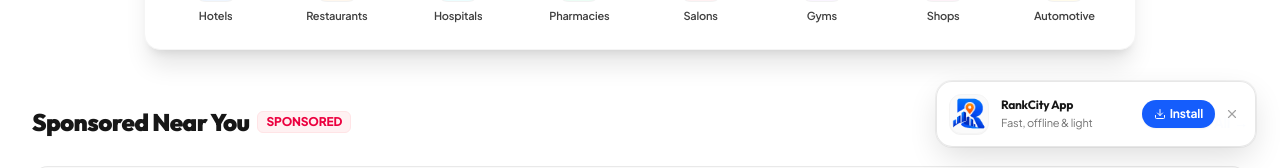
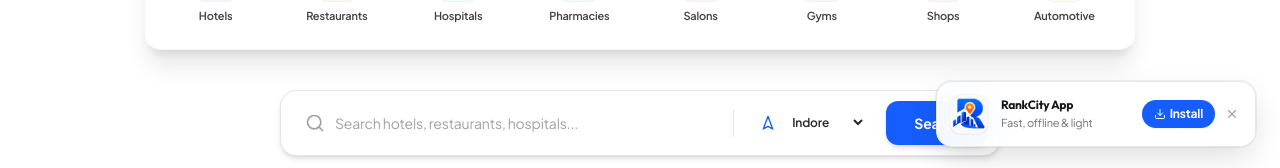
Before and after one commit to Shubh6263/Rankcity, a Next.js app: page / in a window 1280 px wide. Shown: the part 629-797 px from the top of the page. Built offline with nearby package versions, Linux system fonts and the light colour scheme; no server answers; the database is empty.

Commit message:
feat(homepage): add standalone search bar above Discover sections

```diff
--- a/app/page.tsx
+++ b/app/page.tsx
@@ -270,8 +270,64 @@ export default function HomePage() {
         </div>
       </section>
 
-      {/* Section 1: Sponsored Near You 🔥 (Visually Labeled as Sponsored) */}
-      <section className="pt-14 pb-12 bg-white">
+      {/* Standalone Search Bar — above Discover sections */}
+      <section className="bg-white pt-10 pb-2">
+        <div className="max-w-3xl mx-auto px-4 sm:px-6">
+          <form
+            onSubmit={handleSearchSubmit}
+            className="w-full bg-white rounded-2xl shadow-md border border-neutral-200 p-2 sm:p-2.5 flex flex-col sm:flex-row items-center gap-2"
+          >
+            <div className="flex items-center gap-2.5 px-3.5 flex-1 w-full">
+              <Search className="w-5 h-5 text-neutral-400 shrink-0" />
+              <input
+                type="text"
+                value={searchQuery}
+                onChange={(e) => setSearchQuery(e.target.value)}
+                placeholder="Search hotels, restaurants, hospitals..."
+                className="w-full text-sm text-neutral-800 placeholder:text-neutral-400 bg-transparent border-0 focus:outline-none py-2.5"
+              />
+            </div>
+            <div className="hidden sm:block h-7 w-px bg-neutral-200 shrink-0" />
+            <div className="flex items-center gap-1.5 px-3 border-t sm:border-t-0 border-neutral-200 w-full sm:w-auto">
+              <button
+                type="button"
+                onClick={requestCurrentLocation}
+                disabled={isLocLoading}
+                title="Detect GPS location"
+                className="p-1.5 hover:bg-neutral-100 rounded-lg text-blue-600 transition-colors cursor-pointer shrink-0"
+              >
+                {isLocLoading ? (
+                  <Loader2 className="w-4 h-4 animate-spin text-blue-600" />
+                ) : locSource === 'browser_gps' ? (
+                  <Navigation2 className="w-4 h-4 text-emerald-600 fill-emerald-600" />
+                ) : (
+                  <Navigation2 className="w-4 h-4 text-blue-600" />
+                )}
+              </button>
+              <select
+                value={selectedCity}
+                onChange={(e) => setSelectedCity(e.target.value)}
+                className="text-xs font-semibold bg-transparent border-0 focus:outline-none text-neutral-800 py-2.5 cursor-pointer capitalize"
+              >
+                <option value="indore">Indore</option>
+                <option value="bhopal">Bhopal</option>
+                <option value="mumbai">Mumbai</option>
+                <option value="bengaluru">Bengaluru</option>
+                <option value="delhi">New Delhi</option>
+              </select>
+            </div>
+            <button
+              type="submit"
+              className="w-full sm:w-auto px-7 py-3 bg-blue-600 hover:bg-blue-700 text-white rounded-xl text-xs sm:text-sm font-bold transition-all shadow-md hover:shadow-lg whitespace-nowrap cursor-pointer flex items-center justify-center"
+            >
+              Search
+            </button>
+          </form>
+        </div>
+      </section>
+
+      {/* Section 1: Sponsored Near You 🔥 */}
+      <section className="pt-10 pb-12 bg-white">
         <div className="max-w-7xl mx-auto px-4 sm:px-6 lg:px-8">
           <div className="flex items-center justify-between mb-7">
             <div className="flex items-center gap-2">
```
